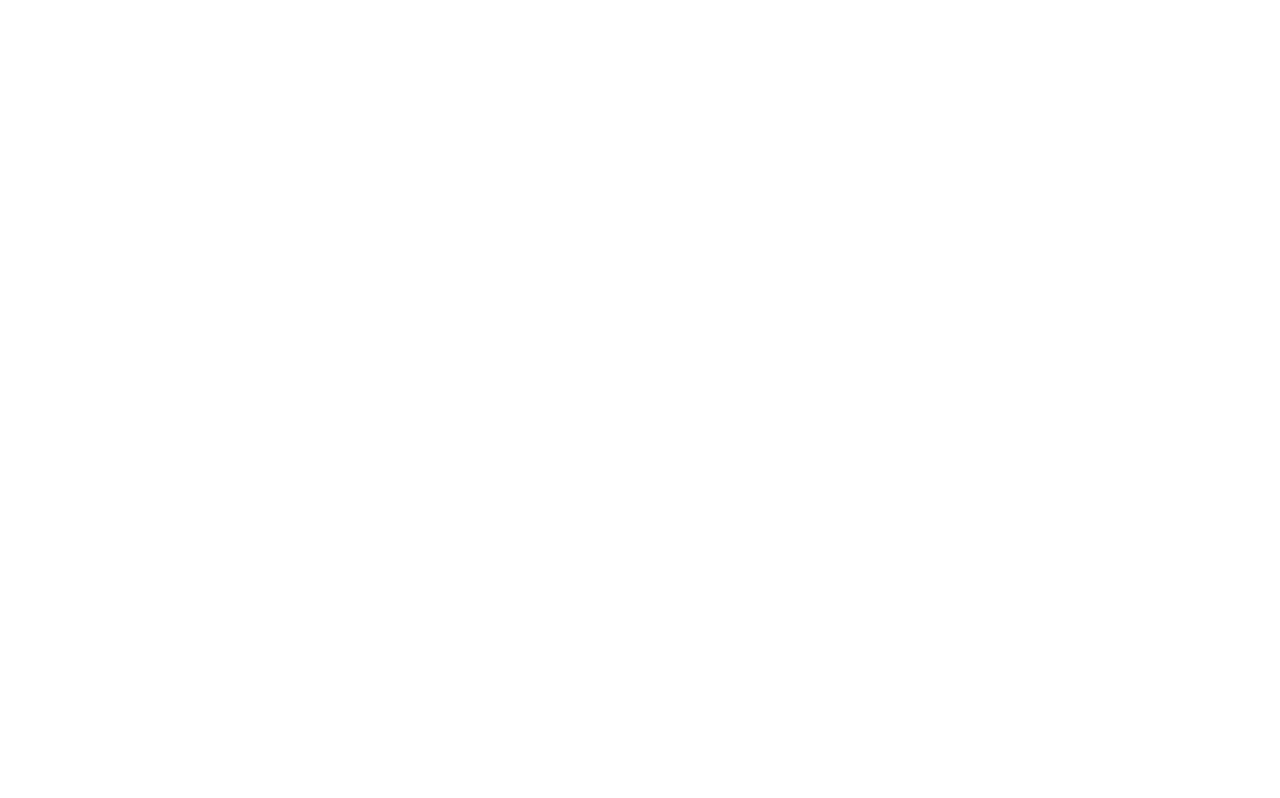
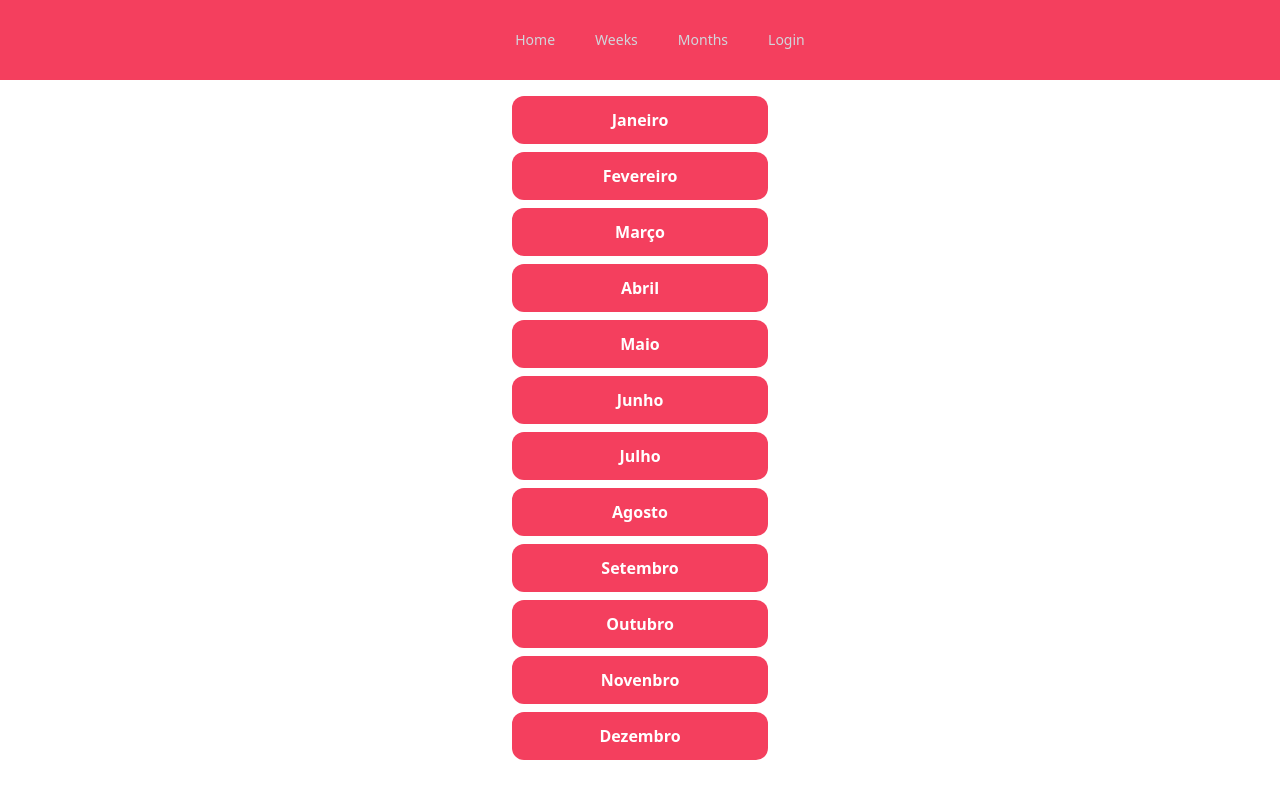
Before and after one commit to AdrianaRoza/react-with-vite, a React (Vite) app: page /month in a window 1280 px wide. Before the commit this address had no page. Built offline with nearby package versions, Linux system fonts and the light colour scheme.

Commit message:
adding list of weekdays and months

```diff
--- a/src/App.jsx
+++ b/src/App.jsx
@@ -4,9 +4,10 @@
 import NavBar from "./components/NavBar"
 import Login from "./components/Login"
 import Button from "./components/Button"
-import List from "./components/List"
 import Home from "./pages/Home"
 import Layout from "./pages/Layout"
+import Month from "./pages/Month"
+import Weeks from "./pages/Weeks"
 
 const App = () => {
   return (
@@ -16,7 +17,8 @@
           <Route path="/" element={<Layout />}>
           <Route index element={<Home />} />
           <Route path="/login" element={<Login />} />
-          <Route path="/day_of_week" element={<List />} />
+          <Route path="/day_of_week" element={<Weeks/>} />
+          <Route path="/month" element={<Month />} />
           </Route>
         </Routes>
       </BrowserRouter>
--- /dev/null
+++ b/src/pages/Month.jsx
@@ -0,0 +1,21 @@
+const Month = () => {
+  const  months = ['Janeiro', 'Fevereiro', 'Março',
+    'Abril', 'Maio', 'Junho', 'Julho', 'Agosto', 'Setembro', 'Outubro',
+    'Novenbro', 'Dezembro']
+
+  return (
+    <ul className="flex flex-col items-center mt-3 text-white">
+      {
+        months.map((month, i) => (
+          <li className="flex justify-center py-3 bg-rose-500 w-1/5 m-1
+              rounded-xl font-bold"
+          >
+            { month }
+          </li>
+        ))
+      }
+    </ul>
+  )
+}
+
+export default Month
--- /dev/null
+++ b/src/pages/Weeks.jsx
@@ -0,0 +1,21 @@
+
+const Weeks = () => {
+    const dayOfWeek = ['Domingo', 'Segunda-feira', 'Terça-feira',
+      'Quarta-feira', 'Quinta-feira', 'Sexta-feira', 'Sabado']
+
+    return (
+      <ul className="flex flex-col items-center mt-3 text-white">
+        {
+          dayOfWeek.map((day, i) => (
+            <li className="flex justify-center py-3 bg-rose-500 w-1/5 m-1
+                rounded-xl font-bold"
+            >
+              { day }
+            </li>
+          ))
+        }
+      </ul>
+    )
+  }
+
+  export default Weeks
```
